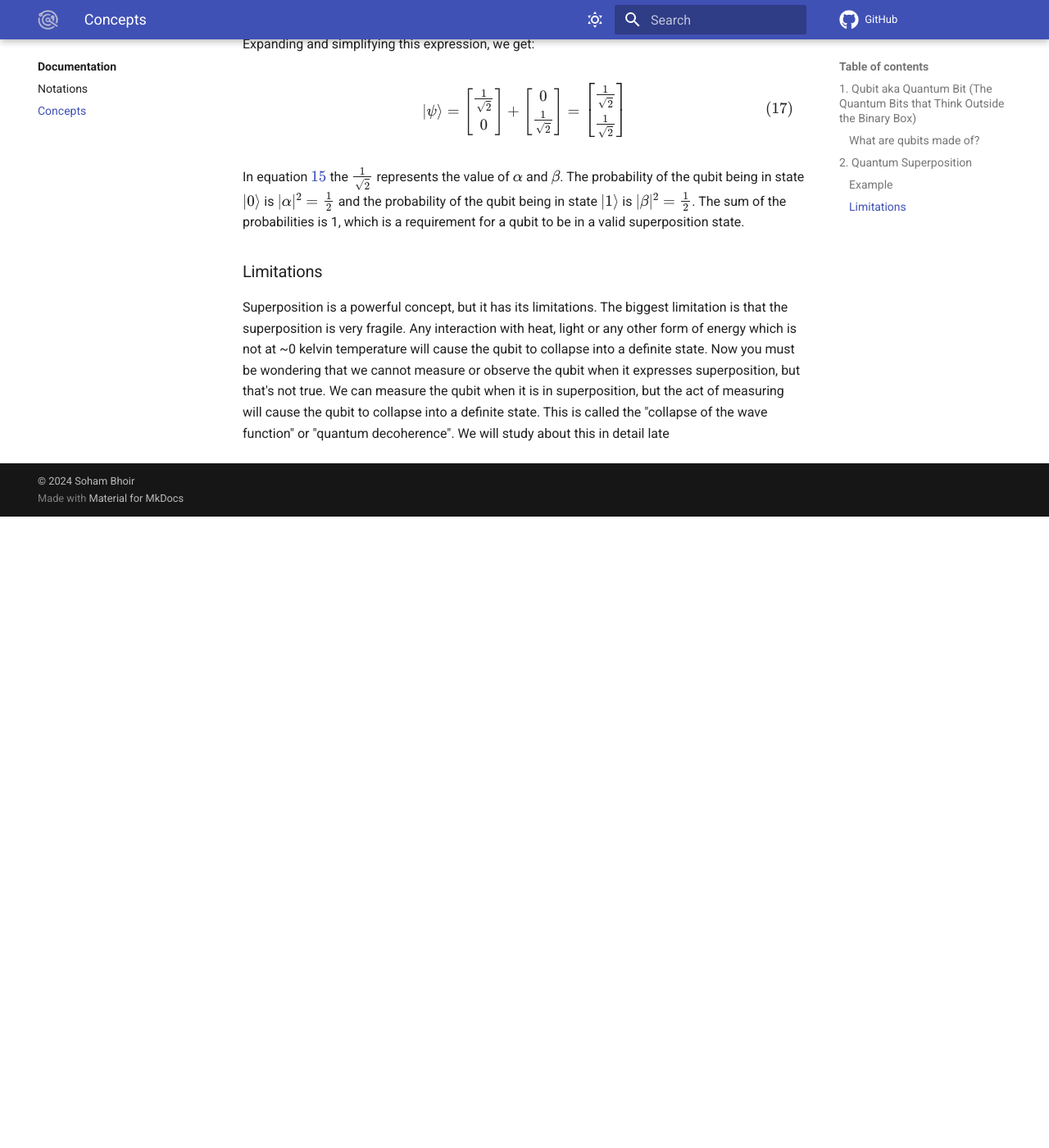
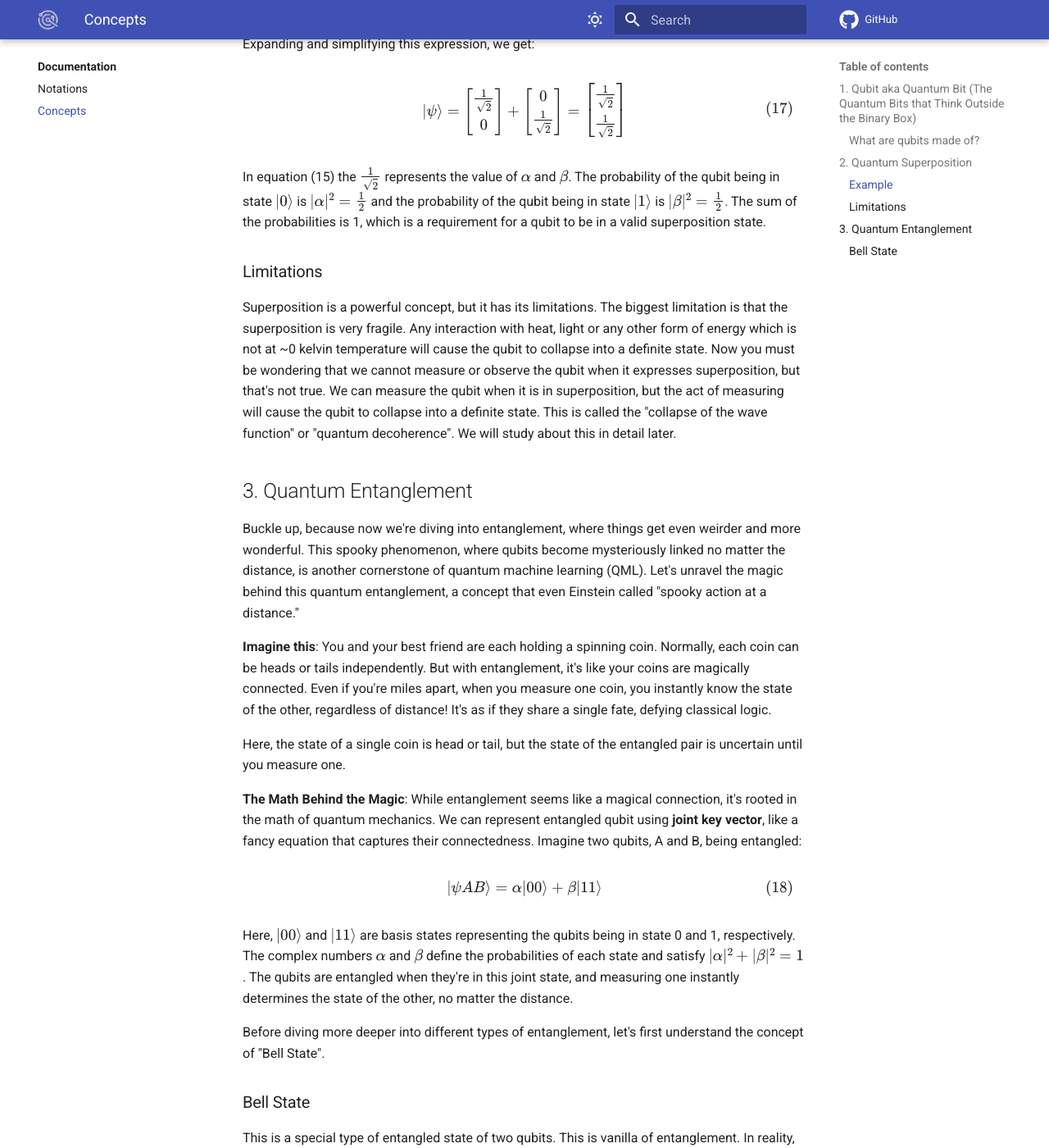
Before and after one commit to Winter-Soren/quantum-ml-handbook, an MkDocs documentation site: the page built from docs/documentation/concepts.md, in a window 1280 px wide and 1400 px high, scrolled down 2684 px. Shown: the whole window at 82% size. Built offline with MkDocs 1.6.1 and Material for MkDocs 9.7.7, drawn with Linux system fonts in a browser that asks for light colours; comment, search, counter and statistics services are not loaded; before the commit the page ends 3314 px from its top, so only the background shows below that; some of the changed text lies outside the part shown.

Commit message:
added: introduction to bell states in entanglement

```diff
--- a/docs/documentation/concepts.md
+++ b/docs/documentation/concepts.md
@@ -57,7 +57,7 @@
 $$
 |\psi\rangle = \frac{1}{\sqrt{2}}|0\rangle + \frac{1}{\sqrt{2}}|1\rangle
 \tag{15}
-\label{eq:15}
+% \label{eq:15}
 $$
 
 This can be rewritten as:
@@ -74,8 +74,72 @@
 \tag{17}
 $$
 
-In equation \(\ref{eq:15}\) the *\( \frac{1}{\sqrt{2}} \)* represents the value of *\( \alpha \)* and *\( \beta \)*. The probability of the qubit being in state *\( |0\rangle \)* is *\( |\alpha|^2 = \frac{1}{2} \)* and the probability of the qubit being in state *\( |1\rangle \)* is *\( |\beta|^2 = \frac{1}{2} \)*. The sum of the probabilities is 1, which is a requirement for a qubit to be in a valid superposition state.
+In equation (15) the *\( \frac{1}{\sqrt{2}} \)* represents the value of *\( \alpha \)* and *\( \beta \)*. The probability of the qubit being in state *\( |0\rangle \)* is *\( |\alpha|^2 = \frac{1}{2} \)* and the probability of the qubit being in state *\( |1\rangle \)* is *\( |\beta|^2 = \frac{1}{2} \)*. The sum of the probabilities is 1, which is a requirement for a qubit to be in a valid superposition state.
 
 
 ### Limitations
-Superposition is a powerful concept, but it has its limitations. The biggest limitation is that the superposition is very fragile. Any interaction with heat, light or any other form of energy which is not at ~0 kelvin temperature will cause the qubit to collapse into a definite state. Now you must be wondering that we cannot measure or observe the qubit when it expresses superposition, but that's not true. We can measure the qubit when it is in superposition, but the act of measuring will cause the qubit to collapse into a definite state. This is called the "collapse of the wave function" or "quantum decoherence". We will study about this in detail late
+Superposition is a powerful concept, but it has its limitations. The biggest limitation is that the superposition is very fragile. Any interaction with heat, light or any other form of energy which is not at ~0 kelvin temperature will cause the qubit to collapse into a definite state. Now you must be wondering that we cannot measure or observe the qubit when it expresses superposition, but that's not true. We can measure the qubit when it is in superposition, but the act of measuring will cause the qubit to collapse into a definite state. This is called the "collapse of the wave function" or "quantum decoherence". We will study about this in detail later.
+
+## 3. Quantum Entanglement
+
+Buckle up, because now we're diving into entanglement, where things get even weirder and more wonderful. This spooky phenomenon, where qubits become mysteriously linked no matter the distance, is another cornerstone of quantum machine learning (QML). Let's unravel the magic behind this quantum entanglement, a concept that even Einstein called "spooky action at a distance."
+
+**Imagine this**: You and your best friend are each holding a spinning coin. Normally, each coin can be heads or tails independently. But with entanglement, it's like your coins are magically connected. Even if you're miles apart, when you measure one coin, you instantly know the state of the other, regardless of distance! It's as if they share a single fate, defying classical logic.
+
+Here, the state of a single coin is head or tail, but the state of the entangled pair is uncertain until you measure one.
+
+**The Math Behind the Magic**: While entanglement seems like a magical connection, it's rooted in the math of quantum mechanics. We can represent entangled qubit using **joint key vector**, like a fancy equation that captures their connectedness. Imagine two qubits, A and B, being entangled:
+
+$$
+|\psi AB\rangle = \alpha|00\rangle + \beta|11\rangle
+\tag{18}
+$$
+
+
+Here, \( |00\rangle \) and \( |11\rangle \) are basis states representing the qubits being in state 0 and 1, respectively. The complex numbers \( \alpha \) and \( \beta \) define the probabilities of each state and satisfy \( |\alpha|^2 + |\beta|^2 = 1 \). The qubits are entangled when they're in this joint state, and measuring one instantly determines the state of the other, no matter the distance.
+
+Before diving more deeper into different types of entanglement, let's first understand the concept of "Bell State".
+
+### Bell State
+This is a special type of entangled state of two qubits. This is vanilla of entanglement. In reality, there are many qubits which are entangled in a more complex way, but Bell state is the simplest form of entanglement. It's like the "Hello World" of entanglement.
+
+**The Mathematical Melody**: Each Bell state is represented by a mathematical equation, like a unique musical note in the quantum score. There are four main Bell states:
+
+1. **\( |\Phi^+\rangle \)**: This state is a superposition of both qubits being in state 0 and 1. It's like a quantum coin that's both heads and tails at the same time. The equation for this state is:
+
+$$
+|\Phi^+\rangle = \frac{1}{\sqrt{2}}|00\rangle + \frac{1}{\sqrt{2}}|11\rangle
+\tag{19}
+$$
+
+2. **\( |\Phi^-\rangle \)**: This state is a superposition of both qubits being in state 0 and 1, but with a negative sign. It's like a quantum coin that's both heads and tails at the same time, but with a twist. The equation for this state is:
+
+$$
+|\Phi^-\rangle = \frac{1}{\sqrt{2}}|00\rangle - \frac{1}{\sqrt{2}}|11\rangle
+\tag{20}
+$$
+
+3. **\( |\Psi^+\rangle \)**: This state is a superposition of one qubit being in state 0 and the other being in state 1. It's like a quantum coin that's either heads or tails, but you don't know which. The equation for this state is:
+
+$$
+|\Psi^+\rangle = \frac{1}{\sqrt{2}}|01\rangle + \frac{1}{\sqrt{2}}|10\rangle
+\tag{21}
+$$
+
+4. **\( |\Psi^-\rangle \)**: This state is a superposition of one qubit being in state 0 and the other being in state 1, but with a negative sign. It's like a quantum coin that's either heads or tails, but with a twist. The equation for this state is:
+
+$$
+|\Psi^-\rangle = \frac{1}{\sqrt{2}}|01\rangle - \frac{1}{\sqrt{2}}|10\rangle
+\tag{22}
+$$
+
+These Bell states are the foundation of quantum entanglement, and they're the building blocks for more complex entangled states. They're like the "saa-ree-ga" (or "do-re-mi") of the quantum world, setting the stage for the entangled symphony. In simple, you can imagine as two dancers, always moving in harmony, no matter how far apart they are.
+
+<!-- ### Types of Entanglement
+Entanglement is not just limited to Bell states. There are many different types of entanglement. Some of the most common types of entanglement are: -->
+
+<!-- 1. **Bell State Entanglement**: This is the simplest form of entanglement. It's like the "Hello World" of entanglement. In reality, there are many qubits which are entangled in a more complex way, but Bell state is the simplest form of entanglement. It's like the "Hello World" of entanglement.
+
+2. **GHZ State Entanglement**: This is a more complex form of entanglement. It involves three or more qubits, and it's like a quantum dance where all the qubits are entangled in a complex pattern. It's named after the physicists who first proposed it, Greenberger, Horne, and Zeilinger.
+
+3. **W State Entanglement**: This is another complex form of entanglement. It involves three or more qubits, and it's like a quantum dance where all the qubits are entangled in a different complex pattern. It's named after the physicist who first proposed it, William Wootters. -->
```
